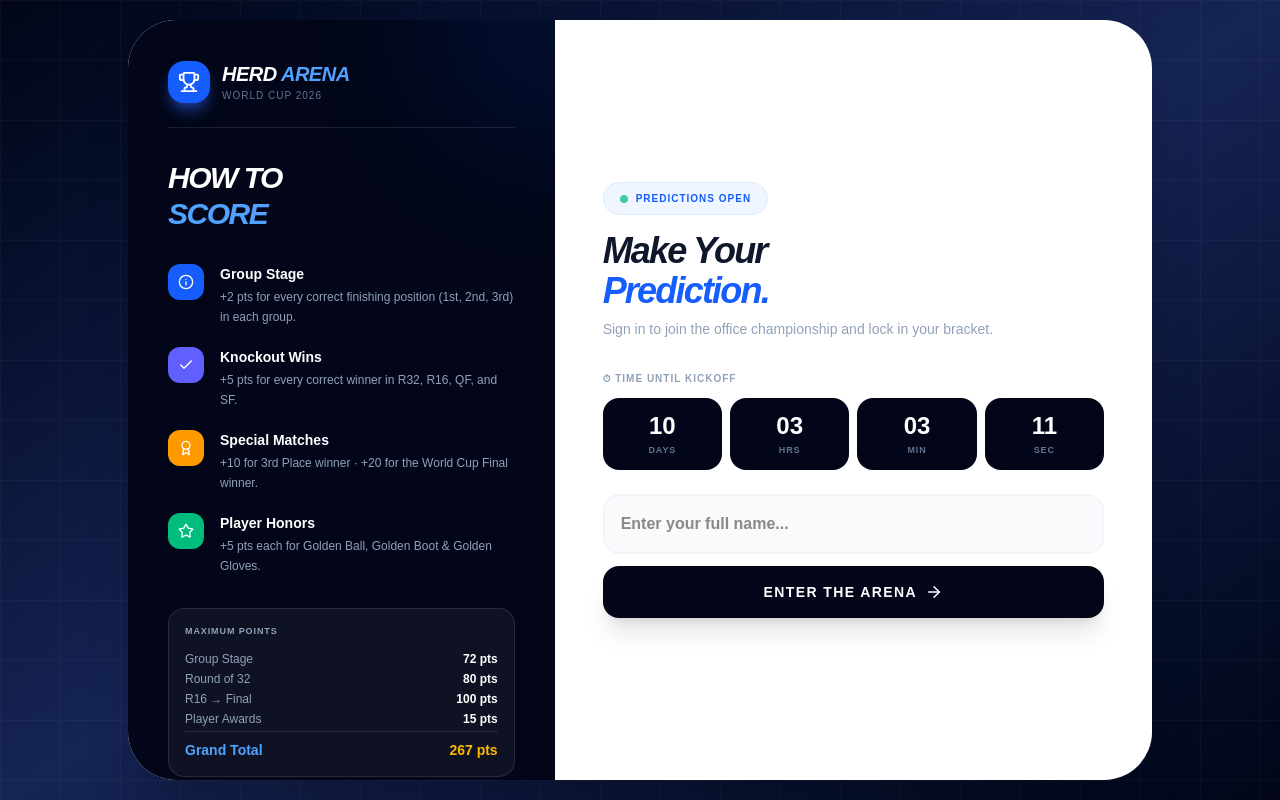
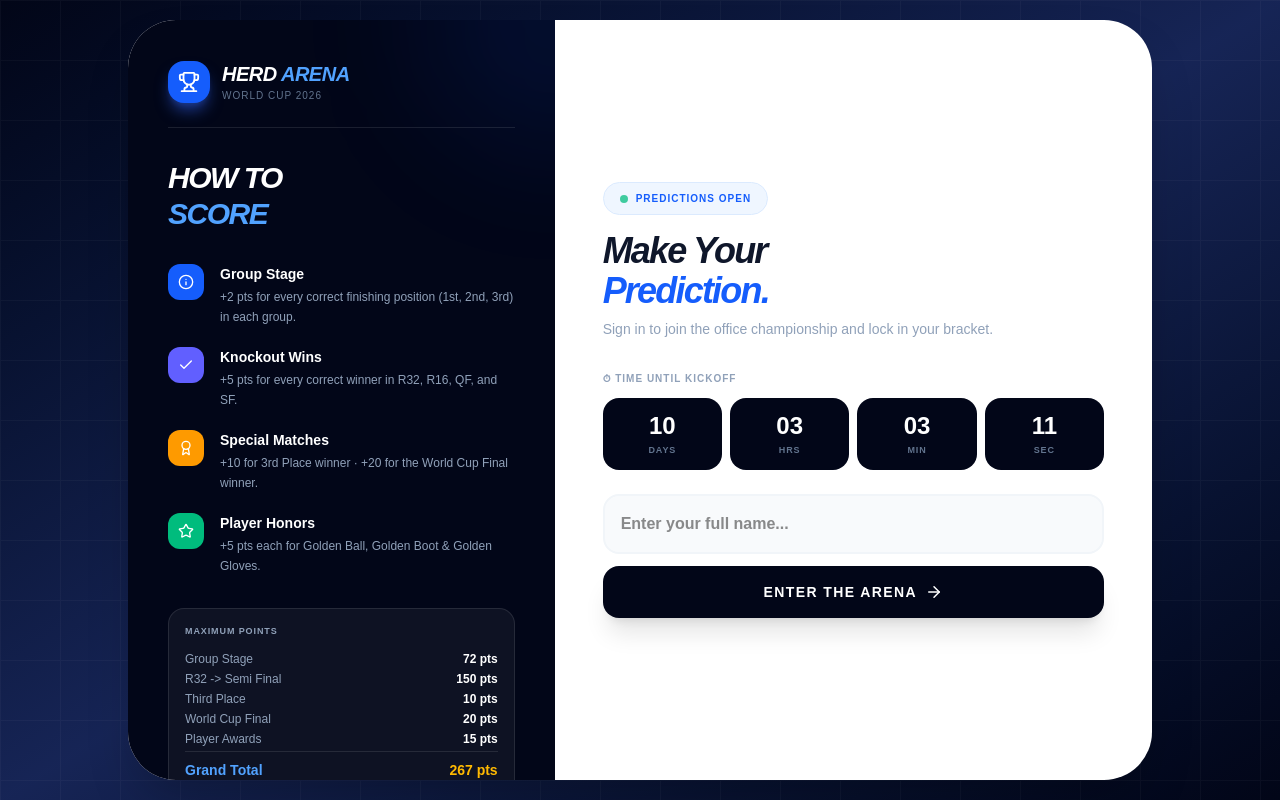
Before and after one commit to shirishmaharjan/herd-arena, a Next.js app: page / in a window 1280 px wide. Built offline with nearby package versions, Linux system fonts and the light colour scheme.

Commit message:
single submitt download and update and outside and name and points

```diff
--- a/app/page.tsx
+++ b/app/page.tsx
@@ -846,8 +846,9 @@ export default function HerdArenaFinalMaster() {
                   <p className="text-[9px] font-black text-slate-400 uppercase tracking-widest mb-3">Maximum Points</p>
                   <div className="space-y-1">
                     {[['Group Stage', '72 pts'],
-                      ['Round of 32', '80 pts'],
-                      ['R16 → Final', '100 pts'],
+                      ['R32 -> Semi Final', '150 pts'],
+                      ['Third Place', '10 pts'],
+                      ['World Cup Final', '20 pts'],
                       ['Player Awards', '15 pts'],
                     ].map(([l, v]) => (
                       <div key={l} className="flex justify-between text-xs">
```
